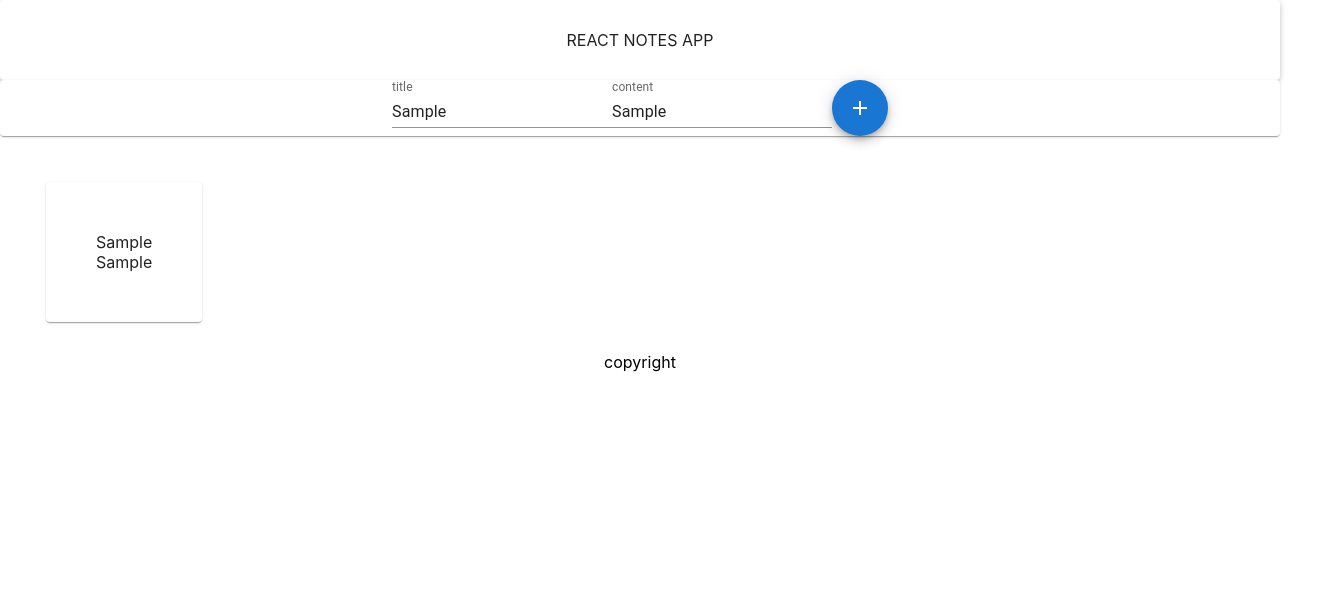
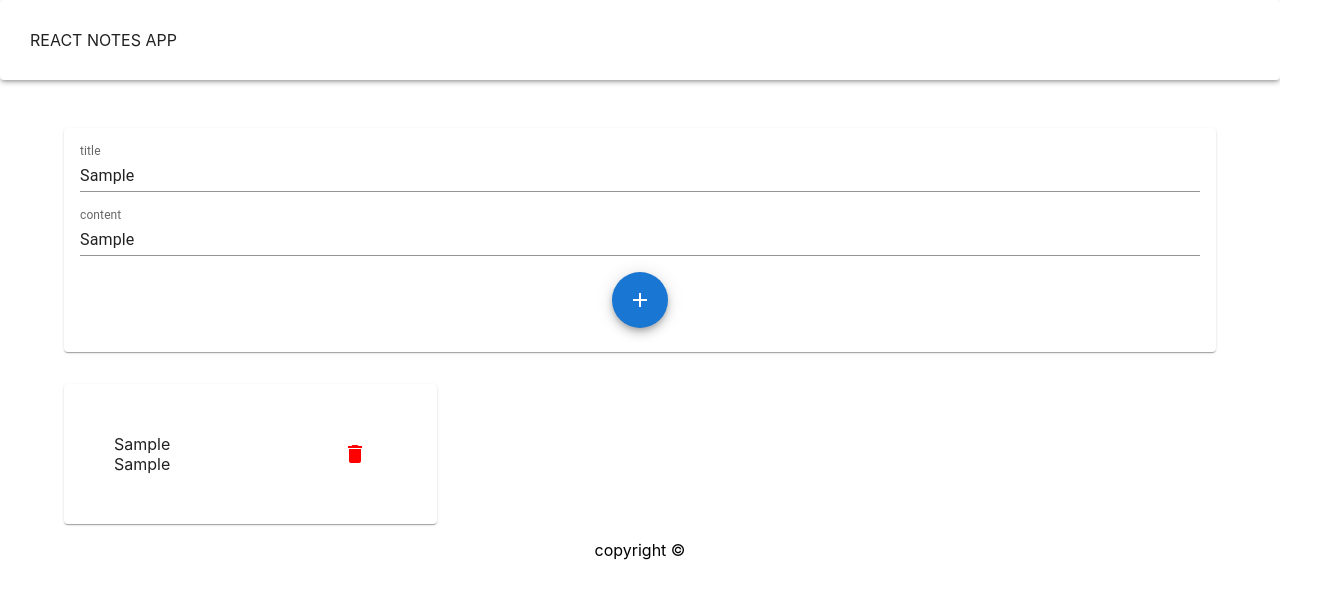
Before and after one commit to Bably15/Notes-App, a React (Create React App) app: page / in a window 1280 px wide. Both pictures are taken after typing "Sample", "Sample" into the empty fields and a click on the button "add". Shown: the top 598 px of the page, 1326 px wide, since content can reach past the window. Built offline with nearby package versions, Linux system fonts and the light colour scheme.

Commit message:
delete button added

```diff
--- a/src/components/Footer.js
+++ b/src/components/Footer.js
@@ -1,7 +1,7 @@
 import React from "react";
 
 const Footer = () => {
-    return <p>copyright </p>;
+    return <p>copyright &copy;</p>;
 };
 
 export default Footer;
--- a/src/components/Form.js
+++ b/src/components/Form.js
@@ -1,8 +1,13 @@
 import React, { useState } from "react";
-import Paper from "@mui/material/Paper";
-import TextField from "@mui/material/TextField";
 import AddIcon from "@mui/icons-material/Add";
-import Fab from "@mui/material/Fab";
+import {
+    Container,
+    Grid,
+    Card,
+    CardContent,
+    TextField,
+    Fab,
+} from "@mui/material";
 
 const Form = (props) => {
     const { passNoteData } = props;
@@ -23,8 +28,12 @@ const Form = (props) => {
         passNoteData(formData);
     };
     return (
-        <Paper>
+        <Container sx={{ marginTop: "3rem" }}>
+            <Card>
+                <CardContent>
                     <form onSubmit={formSubmitHandler}>
+                        <Grid container spacing={2} justifyContent="center">
+                            <Grid item xs={12}>
                                 <TextField
                                     name="title"
                                     value={formData.title}
@@ -32,7 +41,12 @@ const Form = (props) => {
                                     label="title"
                                     variant="standard"
                                     onChange={formChange}
+                                    rows={4}
+                                    fullWidth
+                                    autoComplete="off"
                                 />
+                            </Grid>
+                            <Grid item xs={12}>
                                 <TextField
                                     name="content"
                                     value={formData.content}
@@ -40,12 +54,24 @@ const Form = (props) => {
                                     id="content"
                                     label="content"
                                     variant="standard"
+                                    fullWidth
+                                    autoComplete="off"
                                 />
-                <Fab color="primary" aria-label="add" type="submit">
+                            </Grid>
+                            <Grid item xs={12}>
+                                <Fab
+                                    color="primary"
+                                    aria-label="add"
+                                    type="submit"
+                                >
                                     <AddIcon />
                                 </Fab>
+                            </Grid>
+                        </Grid>
                     </form>
-        </Paper>
+                </CardContent>
+            </Card>
+        </Container>
     );
 };
 
--- a/src/components/Header.js
+++ b/src/components/Header.js
@@ -3,7 +3,7 @@ import Paper from "@mui/material/Paper";
 
 const Header = () => {
     return (
-        <Paper elevation={3} sx={{ padding: "30px" }}>
+        <Paper elevation={3} sx={{ padding: "30px", display: "flex" }}>
             REACT NOTES APP
         </Paper>
     );
--- a/src/components/Task.js
+++ b/src/components/Task.js
@@ -1,25 +1,33 @@
 import React from "react";
-import Card from "@mui/material/Card";
-import Grid from "@mui/material/Grid";
+import { Card, Grid, Container, Button } from "@mui/material";
+import DeleteIcon from "@mui/icons-material/Delete";
 
 const Task = (props) => {
     const { passTaskData } = props;
     return (
-        <Grid container spacing={2} sx={{ margin: "30px" }}>
-            <Grid
-                item
-                xs={4}
-                display="inline-flex"
-                justifyContent="space-between"
-            >
+        <Container sx={{ marginTop: "2rem" }}>
+            <Grid container spacing={2}>
                 {passTaskData.map((task) => (
-                    <Card sx={{ padding: "50px" }}>
-                        <div>{task.title}</div>
-                        {task.content}
-                    </Card>
+                    <Grid item xs={4}>
+                        <Card
+                            sx={{
+                                padding: "50px",
+                                display: "flex",
+                                justifyContent: "space-between",
+                            }}
+                        >
+                            <div>
+                                <div>{task.title}</div>
+                                <span>{task.content}</span>
+                            </div>
+                            <Button sx={{ color: "red" }}>
+                                <DeleteIcon />
+                            </Button>
+                        </Card>
+                    </Grid>
                 ))}
             </Grid>
-        </Grid>
+        </Container>
     );
 };
 export default Task;
```
Lines whose indentation alone changed are shown as unchanged.
